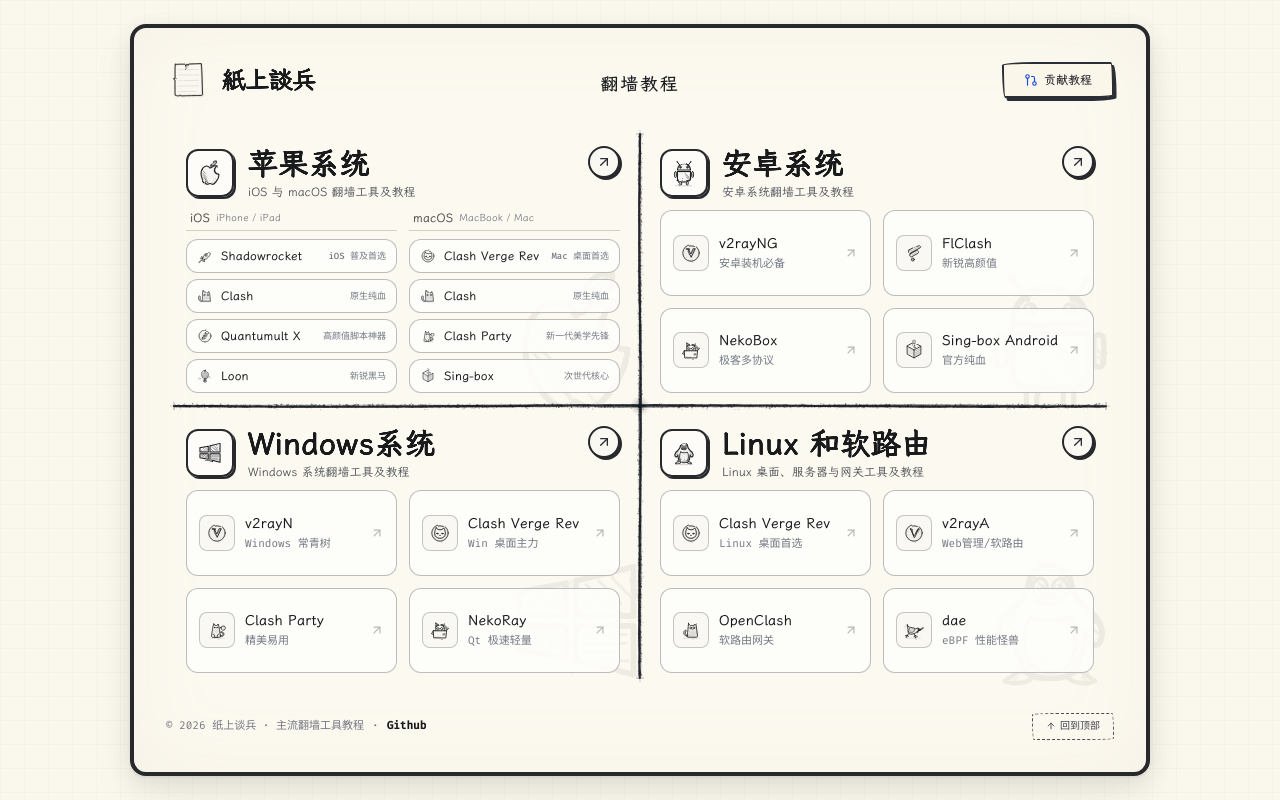
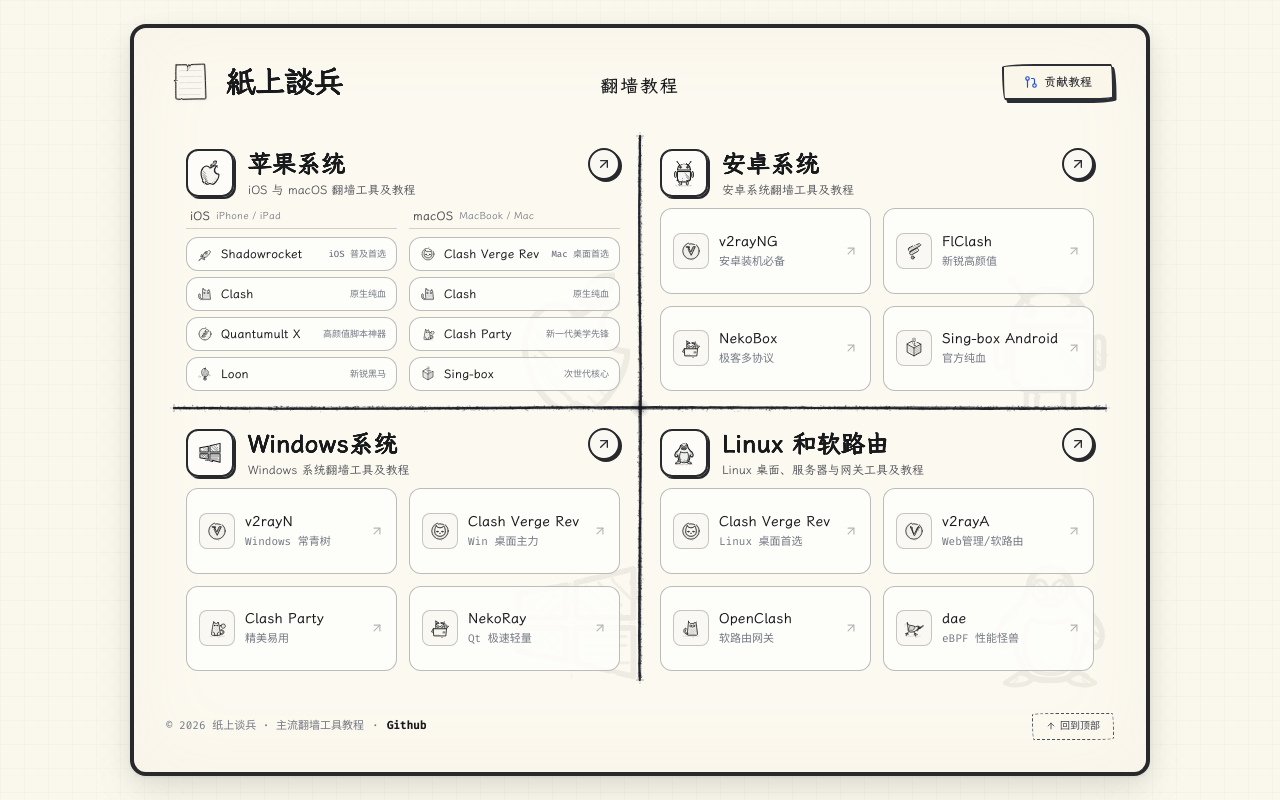
Before and after one commit to kanpianer/zstb, a React (Vite) app: page / in a window 1280 px wide. Built offline with nearby package versions, Linux system fonts and the light colour scheme; a web font is replaced by a local one.

Commit message:
chore: 更新网站标题为主流翻墙工具教程，调整桌面端网站名称与四象限标题字号

```diff
--- a/index.html
+++ b/index.html
@@ -6,7 +6,7 @@
     <link rel="alternate icon" href="/favicon.ico" />
     <link rel="apple-touch-icon" href="/apple-touch-icon.png" />
     <meta name="viewport" content="width=device-width, initial-scale=1.0" />
-    <title>紙上談兵 · 翻墙工具教程众包平台 (PencilNet Guide)</title>
+    <title>紙上談兵 · 主流翻墙工具教程</title>
     <link rel="manifest" href="/site.webmanifest" />
 
     <!-- Local Self-Hosted Chinese Webfonts: 霞鹜文楷 (正文) -->
--- a/src/components/PencilHeader.tsx
+++ b/src/components/PencilHeader.tsx
@@ -179,11 +179,11 @@ export const PencilHeader: React.FC<PencilHeaderProps> = ({
         onClick={onNavigateHome}
         className="cursor-pointer group flex items-center gap-2.5 sm:gap-3 select-none min-w-0"
       >
-        <div className="w-10 h-10 sm:w-11 sm:h-11 flex items-center justify-center transform group-hover:-rotate-6 group-hover:scale-105 transition-all duration-300 shrink-0">
+        <div className="w-10 h-10 sm:w-11 sm:h-11 md:w-12 md:h-12 flex items-center justify-center transform group-hover:-rotate-6 group-hover:scale-105 transition-all duration-300 shrink-0">
           <PencilPaperLogo className="w-full h-full drop-shadow-sm" />
         </div>
         <div className="min-w-0 flex items-center">
-          <h1 className="font-serif font-black text-xl sm:text-2xl tracking-tight text-pencil-dark whitespace-nowrap text-ultra-bold">
+          <h1 className="font-serif font-black text-xl sm:text-2xl md:text-3xl tracking-tight text-pencil-dark whitespace-nowrap text-ultra-bold">
             紙上談兵
           </h1>
         </div>
@@ -192,7 +192,7 @@ export const PencilHeader: React.FC<PencilHeaderProps> = ({
   };
 
   return (
-    <header className="relative h-[48px] shrink-0 mb-2 sm:mb-3 pb-2 flex items-center justify-between gap-2 sm:gap-4 select-none">
+    <header className="relative h-[48px] md:h-[52px] shrink-0 mb-2 sm:mb-3 pb-2 flex items-center justify-between gap-2 sm:gap-4 select-none">
       {/* Left side content */}
       <div
         className={`min-w-0 flex-1 flex items-center ${
--- a/src/components/QuadrantHome.tsx
+++ b/src/components/QuadrantHome.tsx
@@ -241,7 +241,7 @@ export const QuadrantHome: React.FC<QuadrantHomeProps> = ({
                   <PencilAppleLogo className="w-full h-full text-pencil-dark" />
                 </div>
                 <div>
-                  <h2 className="text-2xl sm:text-3xl font-serif font-black text-pencil-dark flex items-center gap-2 text-ultra-bold">
+                  <h2 className="text-xl md:text-2xl font-serif font-black text-pencil-dark flex items-center gap-2 text-ultra-bold">
                     <span>{QUADRANTS_CONFIG.apple.name}</span>
                   </h2>
                   <p className="text-xs text-pencil-light mt-0.5">
@@ -360,7 +360,7 @@ export const QuadrantHome: React.FC<QuadrantHomeProps> = ({
                   <PencilAndroidLogo className="w-full h-full text-pencil-dark" />
                 </div>
                 <div>
-                  <h2 className="text-2xl sm:text-3xl font-serif font-black text-pencil-dark flex items-center gap-2 text-ultra-bold">
+                  <h2 className="text-xl md:text-2xl font-serif font-black text-pencil-dark flex items-center gap-2 text-ultra-bold">
                     <span>{QUADRANTS_CONFIG.android.name}</span>
                   </h2>
                   <p className="text-xs text-pencil-light mt-0.5">
@@ -421,7 +421,7 @@ export const QuadrantHome: React.FC<QuadrantHomeProps> = ({
                   <PencilWindowsLogo className="w-full h-full text-pencil-dark" />
                 </div>
                 <div>
-                  <h2 className="text-2xl sm:text-3xl font-serif font-black text-pencil-dark flex items-center gap-2 text-ultra-bold">
+                  <h2 className="text-xl md:text-2xl font-serif font-black text-pencil-dark flex items-center gap-2 text-ultra-bold">
                     <span>{QUADRANTS_CONFIG.windows.name}</span>
                   </h2>
                   <p className="text-xs text-pencil-light mt-0.5">
@@ -482,7 +482,7 @@ export const QuadrantHome: React.FC<QuadrantHomeProps> = ({
                   <PencilLinuxLogo className="w-full h-full text-pencil-dark" />
                 </div>
                 <div>
-                  <h2 className="text-2xl sm:text-3xl font-serif font-black text-pencil-dark flex items-center gap-2 text-ultra-bold">
+                  <h2 className="text-xl md:text-2xl font-serif font-black text-pencil-dark flex items-center gap-2 text-ultra-bold">
                     <span>{QUADRANTS_CONFIG.linux.name}</span>
                   </h2>
                   <p className="text-xs text-pencil-light mt-0.5">
```
Also changed, not shown: public/site.webmanifest.
